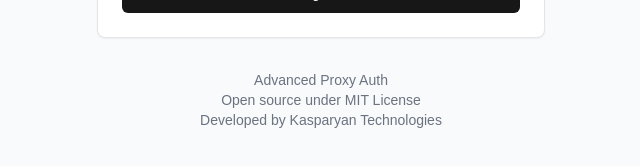
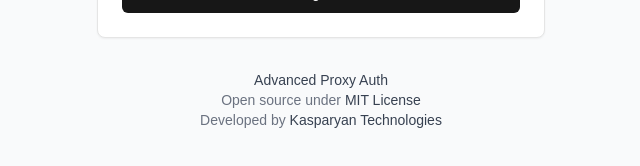
Before and after one commit to Wiredista/advanced-proxy-auth, a Next.js app: page / in a window 1280 px wide. Shown: the part 484-650 px from the top of the page, without its empty margins (319-959 px from the left). Built offline with nearby package versions, Linux system fonts and the light colour scheme.

Commit message:
Feat: Add footer links

```diff
--- a/components/footer.tsx
+++ b/components/footer.tsx
@@ -1,9 +1,23 @@
 export default function Footer() {
   return (
     <footer className="w-full max-w-md mt-8 text-center text-sm text-gray-500">
-      <p className="font-medium">Advanced Proxy Auth</p>
-      <p>Open source under MIT License</p>
-      <p>Developed by Kasparyan Technologies</p>
+      <p className="font-medium">
+        <a href="https://github.com/Wiredista/advanced-proxy-auth" className="text-gray-700 hover:underline">
+          Advanced Proxy Auth
+        </a>
+      </p>
+      <p>
+        Open source under&nbsp;
+        <a href="https://mit-license.org/" className="text-gray-700 hover:underline">
+          MIT License
+        </a>
+      </p>
+      <p>
+        Developed by&nbsp;
+        <a href="https://kasparyan.tec.br/" className="text-gray-700 hover:underline">
+          Kasparyan Technologies
+        </a>
+      </p>
     </footer>
   )
 }
```
